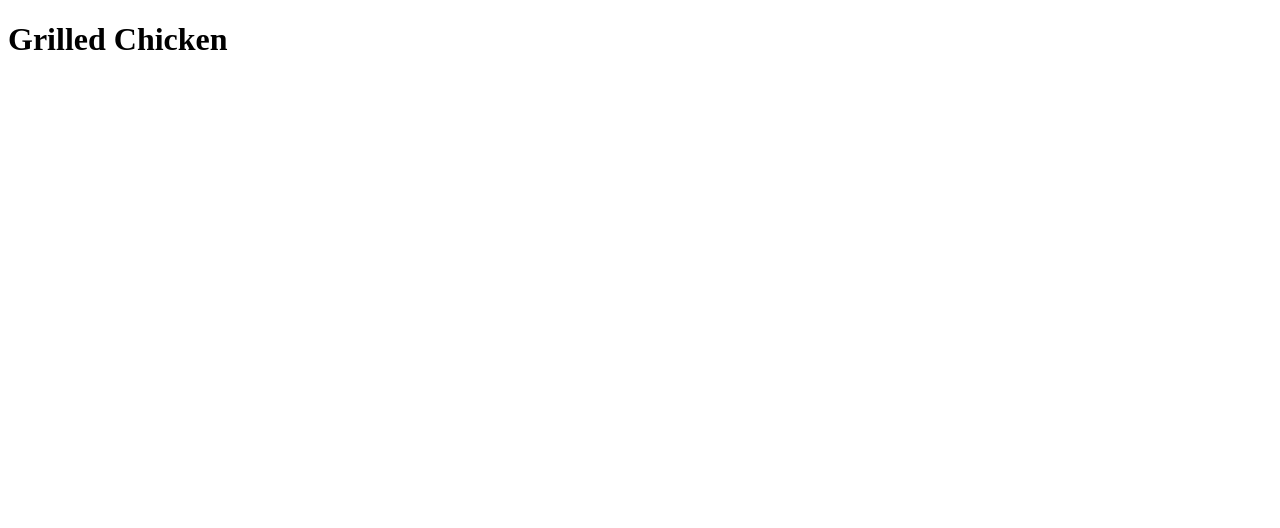
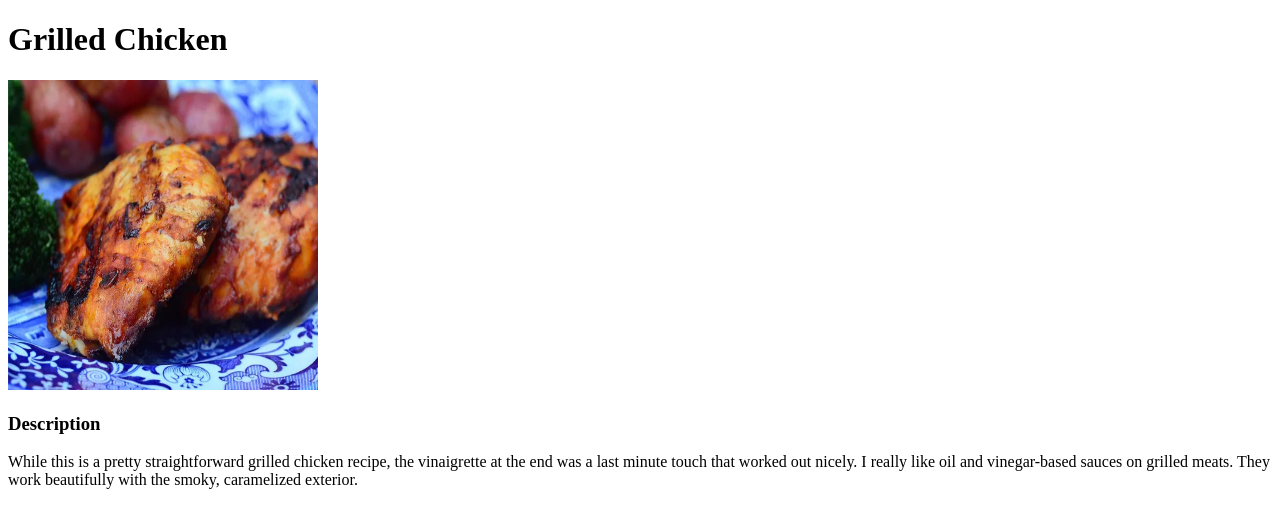
Before and after one commit to AyawKugLabda/odin-recipes, a plain HTML site: page recipes/grilled_chicken.html in a window 1280 px wide. Drawn offline with Linux system fonts and the light colour scheme.

Commit message:
Add image folder and description to grilled_chicken page

```diff
--- a/recipes/grilled_chicken.html
+++ b/recipes/grilled_chicken.html
@@ -7,5 +7,11 @@
 </head>
 <body>
     <h1>Grilled Chicken</h1>
+
+    <img src="../images/1018451_Good-Frickin-Paprika-Chicken-4x3-e9fb6be4b7d243798d5f6b67c8d24854.webp" alt="Grilled Chicken" height="310" width="310">
+
+    <h3>Description</h3>
+
+    <p>While this is a pretty straightforward grilled chicken recipe, the vinaigrette at the end was a last minute touch that worked out nicely. I really like oil and vinegar-based sauces on grilled meats. They work beautifully with the smoky, caramelized exterior.</p>
 </body>
 </html>
```
Also changed, not shown: index.html (+2 -0 lines), images/1018451_Good-Frickin-Paprika-Chicken-4x3-e9fb6be4b7d243798d5f6b67c8d24854.webp (added).
